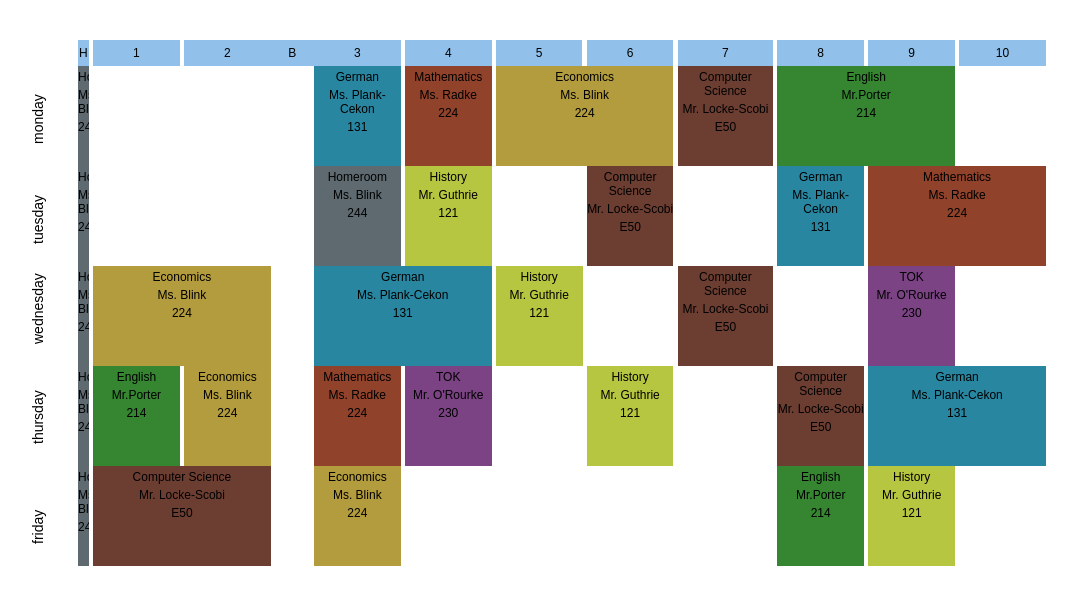
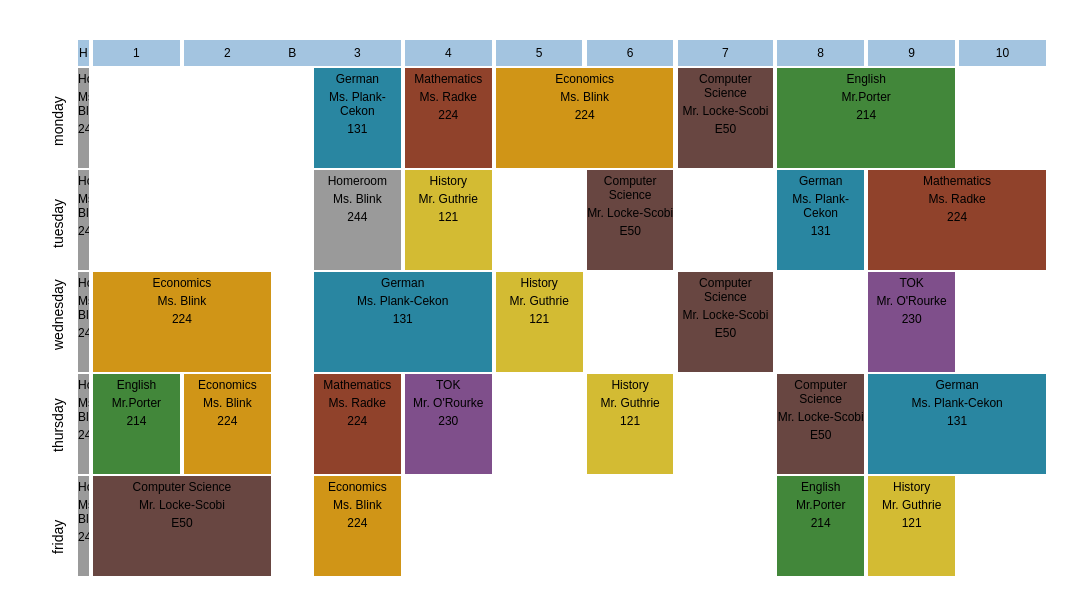
Before and after one commit to arselzer/timetable, a website: page index.html in a window 1280 px wide. Shown: the whole page, without its empty margins (98-1175 px from the left). Drawn offline with nearby package versions, Linux system fonts and the light colour scheme.

Commit message:
Improved design, started adding  week detection

```diff
--- a/css/main.css
+++ b/css/main.css
@@ -25,7 +25,7 @@
 .period {
   height: 26px;
   padding-top: 6px;
-  background-color: rgb(145, 192, 234);
+  background-color: rgb(163, 196, 224);
   /*border-left: 1px solid rgb(53, 129, 162);*/
   text-align: center;
   display: block;
@@ -35,6 +35,7 @@
 .day {
   display: block;
   height: 100px;
+  margin-top: 2px;
 }
 
 .day > .name {
@@ -43,6 +44,7 @@
   float: left;
   width: 36px;
   height: 100px;
+  padding-top: 20px;
 
   transform: rotate(-90deg) translate(-10px, 20px);
   -webkit-transform: rotate(-90deg) translate(-10px, 20px);
@@ -56,6 +58,7 @@
   height: 100px;
   text-align: center;
   overflow: hidden;
+  /*background-color: rgb(185, 201, 205); */
 }
 
 .section > div {
--- a/index.html
+++ b/index.html
@@ -2,7 +2,7 @@
 
 <html>
   <head>
-    <title> Change Me! </title>
+    <title> Timetable </title>
     <meta name="viewport" content="width=device-width, initial-scale=1">
 
     <link rel="stylesheet" type="text/css" href="css/main.css" />
--- a/js/main.js
+++ b/js/main.js
@@ -2,18 +2,22 @@
  *  Copyright © (c) 2014 Alexander Selzer <aselzer3@gmail.com>
  */
 
-var width = 1000
-var height = 540
+
+var totalWidth = 1000
+var labelWidth = 32
+var width = totalWidth - labelWidth
+// height is dynamic, determined by CSS
 
 var tt = $(".timetable")
 
 $.getJSON("timetable.json", function(data) {
 
-  // TODO check input format
-
-  /* Add needed data to input */
+  /*
+    Add time in minutes to periods
+    Calculate length of period
+  */
   var periods = data.periods.map(function(period) {
-    var t1 = period.time[0]
+    var t1 = period.time[0],
         t2 = period.time[1]
 
     period.start = t1.split(":")[0] * 60 + parseInt(t1.split(":")[1])
@@ -24,49 +28,56 @@ $.getJSON("timetable.json", function(data) {
     return period
   })
 
+  // Calculate time span of timetable
   var dayTime = periods[periods.length-1].end - periods[0].start
 
+  // Calculate physical width of periods
   periods = periods.map(function(period) {
-    period.width = (1000 - 32) / (dayTime / period.length)
+    period.width = width / (dayTime / period.length)
     return period
   })
 
+  // Calculate distances to next periods (break)
   for (var i = 0; i < periods.length - 1; i++) {
-    var thisPeriod = periods[i],
-        nextPeriod = periods[i+1]
+    var period1 = periods[i],
+        period2 = periods[i+1]
 
-    thisPeriod.distanceToNext = (1000 - 32) / (dayTime / (nextPeriod.start - thisPeriod.end))
+    period1.distanceToNext = width / (dayTime / (period2.start - period1.end))
   }
+
+  /*
+    weeks = weeks, days, classes per day
+    periods = period definitions
+    classes = class definitions
+  */
 
   var weeks = data.weeks
   var classes = data.classes
-  var periods = data.periods
+  var weekDates = data.week_dates
+  console.log(weeks)
 
-  var columns = periods.length
+  var currentWeek = getCurrentWeek(weeks, weekDates)//weeks[0] // TODO, make dynamic
 
-  console.log(periods)
-  console.log(dayTime)
+  /* Create timetable header */
 
   var header = $("<div>")
     .addClass("header")
 
   periods.forEach(function(period) {
-    var period = $("<div>")
+    header.append($("<div>")
       .text(period.name)
       .addClass("period")
       .css("width", period.width)
-      .css("margin-right", period.distanceToNext)
-    header.append(period)
+      .css("margin-right", period.distanceToNext))
   })
 
   tt.append(header)
-
-  var currentWeek = weeks[0] // TODO, make dynamic
 
   /* Render Timetable */
 
   for (var key in currentWeek.days) {
     var day = currentWeek.days[key]
+    console.log(day)
 
     // row = one day
     var row = $("<div>")
@@ -77,20 +88,19 @@ $.getJSON("timetable.json", function(data) {
       .addClass("name")
       .text(key))
 
+    /*
+      Classes are transformed to Easy-to-render "sections"
+      Sections are basically lessons.
+    */
     var sections = []
 
-    // append classes to row
-    // spaces are not yet here
     day.classes.forEach(function(cl) {
-      // class type of the class & periods
-
-      // class type
       var classType
       var fullPeriods = []
 
-      classes.forEach(function(c) {
-        if (cl.name === c.name)
-          classType = c
+      classes.forEach(function(definedClass) {
+        if (cl.name === definedClass.name)
+          classType = definedClass
       })
 
       periods.forEach(function(period) {
@@ -101,12 +111,12 @@ $.getJSON("timetable.json", function(data) {
         })
       })
 
-      var width = fullPeriods[fullPeriods.length-1].end - fullPeriods[0].start
+      var sectionWidth = fullPeriods[fullPeriods.length-1].end - fullPeriods[0].start
 
-      cl.class = classType,
-      cl.width = (1000 - 32) /
-      (dayTime / width)
+      cl.class = classType
+      cl.width = width / (dayTime / sectionWidth)
       cl.periods = fullPeriods
+      cl.name = cl.name
 
       sections.push(cl)
     })
@@ -115,24 +125,21 @@ $.getJSON("timetable.json", function(data) {
     for (var i = 0; i < day.classes.length - 1; i++) {
       var curClass = day.classes[i],
           nextClass = day.classes[i+1]
+          console.log(curClass)
 
       curClass.timeToNext = (nextClass.periods[0].start - curClass.periods[curClass.periods.length-1].end)
 
-      curClass.distanceToNext = (1000 - 32) /
-      (dayTime / curClass.timeToNext)
-      console.log(curClass)
+      curClass.distanceToNext = width / (dayTime / curClass.timeToNext)
     }
-
-    /* Classes are transformed to Easy-to-render "sections" */
 
     sections.forEach(function(section) {
       var sectionDiv = $("<div>")
         .css("width", section.width)
+        .css("background-color", section.class.color)
         .addClass("section")
 
       if (section.class) {
         sectionDiv.addClass("class")
-          .css("background-color", section.class.color)
           .css("margin-right", section.distanceToNext)
 
         sectionDiv.append($("<div>")
@@ -150,8 +157,12 @@ $.getJSON("timetable.json", function(data) {
 
       row.append(sectionDiv)
     })
-
     tt.append(row)
   }
+}).fail(function(err) {
+  console.log(err)
+})
 
-})
+function getCurrentWeek(weeks) {
+  return weeks[0]
+}
--- a/timetable.json
+++ b/timetable.json
@@ -50,6 +50,51 @@
       "time": ["15:17", "15:57"]
     }
   ],
+  "week_dates": {
+    "2014": {
+      "A": [
+        [25, 8],
+        [15, 9],
+        [29, 9],
+        [13, 10],
+        [3, 11],
+        [17, 11],
+        [1, 12],
+        [15, 12],
+        [12, 1],
+        [26, 1],
+        [9, 2],
+        [2, 3],
+        [16, 3],
+        [6, 4],
+        [20, 4],
+        [4, 5],
+        [18, 5],
+        [1, 6],
+        [15, 6]
+      ],
+      "B": [
+        [1, 9],
+        [22, 9],
+        [6, 10],
+        [20, 10],
+        [10, 11],
+        [24, 11],
+        [8, 12],
+        [5, 1],
+        [19, 1],
+        [2, 2],
+        [23, 2],
+        [9, 3],
+        [23, 3],
+        [13, 4],
+        [27, 4],
+        [11, 5],
+        [8, 6],
+        [22, 6]
+      ]
+    }
+  },
   "weeks": [
     {
       "name": "A",
@@ -361,19 +406,19 @@
       "name": "Economics",
       "teacher": "Ms. Blink",
       "room": "224",
-      "color": "rgb(179, 156, 62)"
+      "color": "rgb(208, 149, 23)"
     },
     {
       "name": "English",
       "teacher": "Mr.Porter",
       "room": "214",
-      "color": "rgb(53, 133, 49)"
+      "color": "rgb(66, 135, 58)"
     },
     {
       "name": "Computer Science",
       "teacher": "Mr. Locke-Scobi",
       "room": "E50",
-      "color": "rgb(108, 62, 50)"
+      "color": "rgb(104, 70, 65)"
     },
     {
       "name": "German",
@@ -385,7 +430,7 @@
       "name": "TOK",
       "teacher": "Mr. O'Rourke",
       "room": "230",
-      "color": "rgb(123, 67, 132)"
+      "color": "rgb(127, 79, 139)"
     },
     {
       "name": "Mathematics",
@@ -397,13 +442,13 @@
       "name": "Homeroom",
       "teacher": "Ms. Blink",
       "room": "244",
-      "color": "rgb(94, 106, 111)"
+      "color": "rgb(154, 154, 154)"
     },
     {
       "name": "History",
       "teacher": "Mr. Guthrie",
       "room": "121",
-      "color": "rgb(183, 198, 65)"
+      "color": "rgb(211, 187, 51)"
     }
   ]
 }
```
